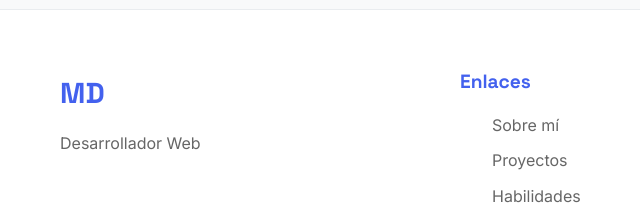
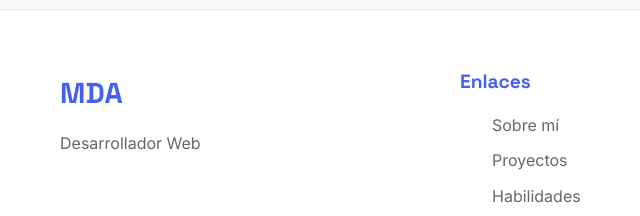
Before and after one commit to wolverine307mda/wolverine307mda.github.io, a plain HTML site: page index.html in a window 1280 px wide. Shown: the part 4601-4817 px from the top of the page, 0-640 px from the left. Drawn offline with Linux system fonts and the light colour scheme.

Commit message:
Update index.html

```diff
--- a/index.html
+++ b/index.html
@@ -494,7 +494,7 @@
             <div class="container">
                 <div class="footer-content">
                     <div class="footer-brand">
-                        <a href="#hero" class="footer-logo">MD</a>
+                        <a href="#hero" class="footer-logo">MDA</a>
                         <p class="footer-text">Desarrollador Web</p>
                     </div>
 
```
